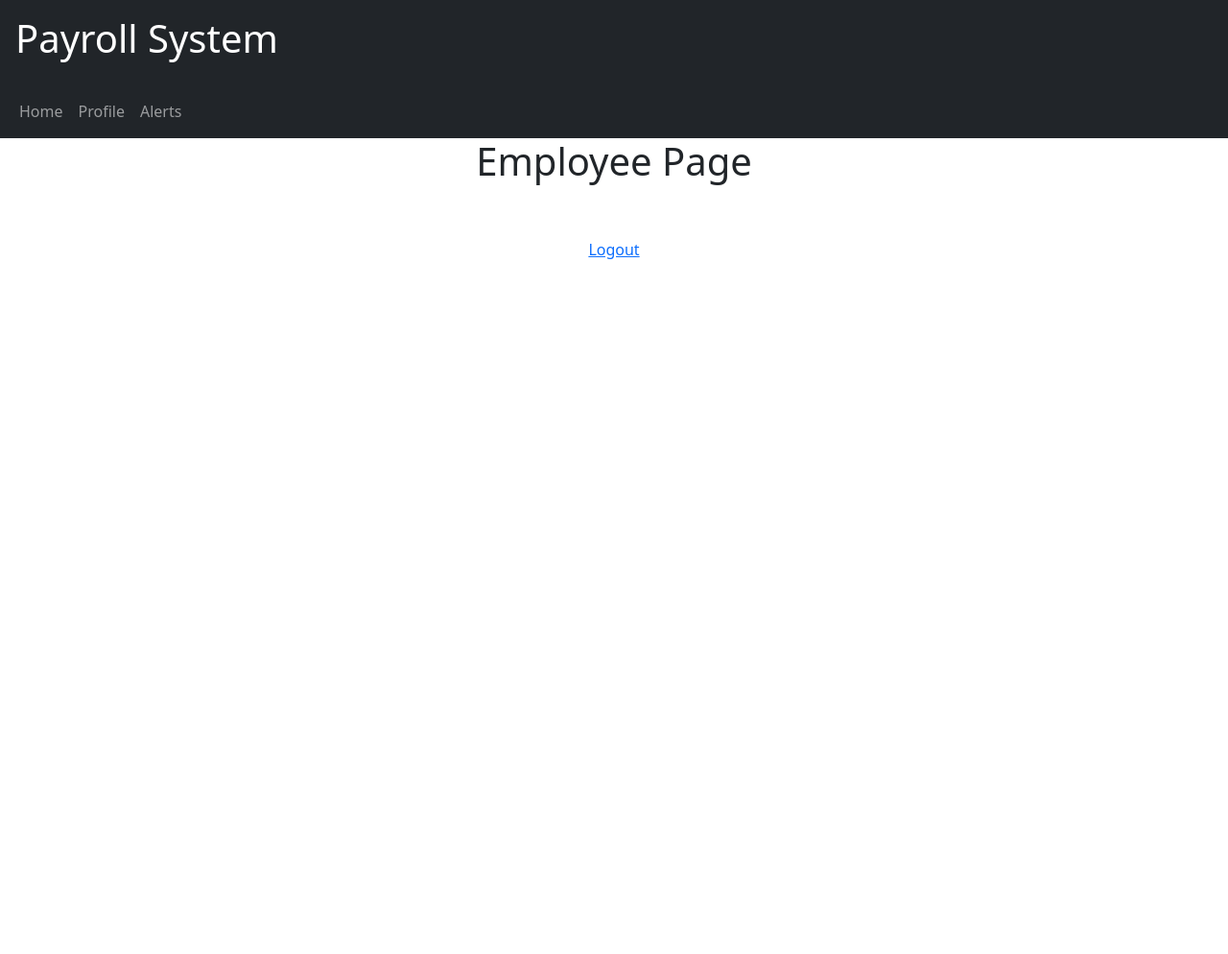
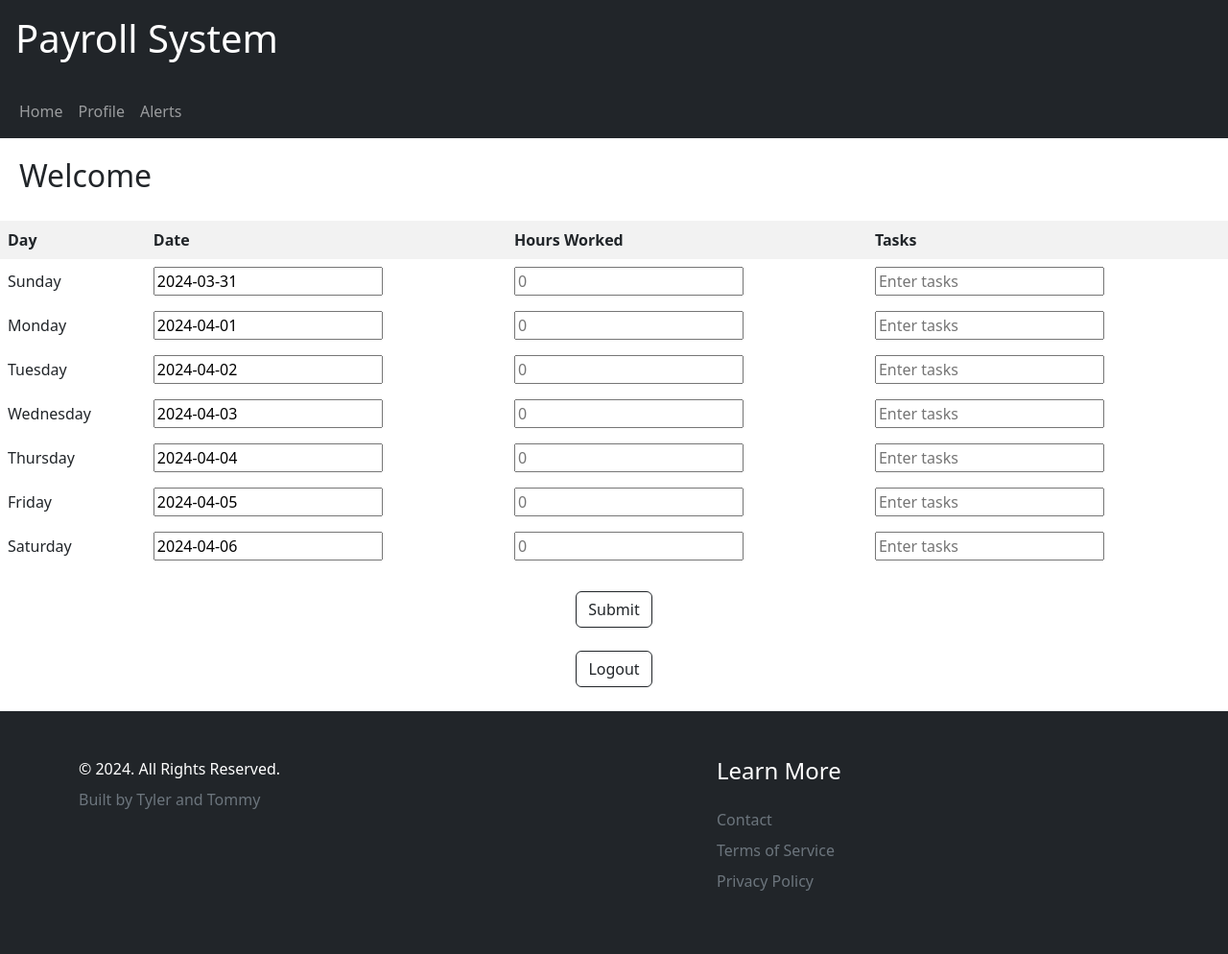
Before and after one commit to tschult2/Payroll, a PHP site: page /employee.php in a window 1280 px wide. Shown: the whole page at 96% size. Before the commit the page ends 270 px from the top, so only its background shows below. Run offline with PHP 8.4, Linux system fonts and the light colour scheme; the visitor is signed in with stand-in values (Sample User, id 1); data that the repository does not hold is empty.

Commit message:
Adding a functional timesheet table and a footer

```diff
--- a/employee.php
+++ b/employee.php
@@ -16,6 +16,27 @@ if (!isset($_SESSION["username"])) {
     <head>
 
         <title></title>
+        <style>
+            h2{
+                padding: 20px;
+            }
+            body {
+                font-family: Arial, sans-serif;
+            }
+            table {
+                width: 100%;
+                border-collapse: collapse;
+            }
+            th, td {
+                border: 1px solid #ddd;
+                padding: 8px;
+                text-align: left;
+            }
+            th {
+                background-color: #f2f2f2;
+            }
+        </style>
+
 
     </head>
 
@@ -23,13 +44,86 @@ if (!isset($_SESSION["username"])) {
 
 
 <?php include 'header.php';
-echo '<center><h1>Employee Page</h1>';
+require 'DBConnect.php';
+$name = '';
+$sql = "SELECT * FROM user WHERE username = ?";
+try {
+  $stmt = $conn->prepare($sql);
+  $stmt->bind_param("s", $_SESSION["username"]);
+  $stmt->execute();
+  $result = $stmt->get_result();
+} catch (Exception $ex) {
+  echo $ex->getMessage;
+  $conn->close();
+  exit;
+}
 
- $_SESSION["username"] ?>
+if (!empty($result) && $result->num_rows > 0) {
+  $row = $result->fetch_assoc();
+  $name = $row['firstName'];
+}
 
-        <br>
-        <br>
-        <a href="logout.php">Logout</a>
+
+echo '<h2>Welcome ' . $name . '</h2>'; ?>
+
+
+        <form action="submit-hours.php">
+            <table>
+                <thead>
+                    <tr>
+                        <th>Day</th>
+                        <th>Date</th>
+                        <th>Hours Worked</th>
+                        <th>Tasks</th>
+                    </tr>
+                </thead>
+                <tbody id="timesheet-body">
+                    <!-- Timesheet rows will be dynamically added here -->
+                </tbody>
+            </table>
+            <div class="text-center pt-4">
+            <button class="btn btn-outline-dark">Submit</button>
+            </div>
+        </form>
+
+<div class="text-center pt-4 pb-4">
+    <a href = "logout.php">
+    <button class="btn btn-outline-dark">Logout</button>
+    </a>
+</div>
+
+<script>
+  // Function to add rows dynamically for each day of the current week (Monday to Friday)
+  function addRowsForCurrentWeek() {
+    var daysOfWeek = ['Sunday', 'Monday', 'Tuesday', 'Wednesday', 'Thursday', 'Friday', 'Saturday'];
+    var today = new Date();
+    var sunday = new Date(today);
+    sunday.setDate(today.getDate() - today.getDay()); // Get Sunday of the current week
+    var saturday = new Date(today);
+    saturday.setDate(today.getDate() + (6 - today.getDay())); // Get Saturday of the current week
+
+    var currentDate = new Date(sunday);
+    var timesheetBody = document.getElementById('timesheet-body');
+    while (currentDate <= saturday) {
+      var dateString = currentDate.toISOString().split('T')[0];
+      var dayOfWeek = daysOfWeek[currentDate.getDay()];
+      var newRow = `
+        <tr>
+          <td>${dayOfWeek}</td>
+          <td><input type="text" name="date[]" value="${dateString}" readonly></td>
+          <td><input type="number" min="0" name = "hours[]" placeholder="0"></td>
+          <td><input type="text" name = "tasks[]" placeholder="Enter tasks"></td>
+        </tr>
+      `;
+      timesheetBody.insertAdjacentHTML('beforeend', newRow);
+      currentDate.setDate(currentDate.getDate() + 1); // Move to the next day
+    }
+  }
+
+  // Add rows for the current week
+  addRowsForCurrentWeek();
+</script>
+
 
     </center>
 
@@ -37,4 +131,8 @@ echo '<center><h1>Employee Page</h1>';
 
 </body>
 
+<footer>
+    <?php include 'footer.php';?>
+</footer>
+
 </html>
--- /dev/null
+++ b/footer.php
@@ -0,0 +1,32 @@
+
+<div class="bg-light py-4 py-md-5 py-xl-8 border-top border-light-subtle bg-dark text-white">
+    <div class="container overflow-hidden">
+      <div class="row gy-4 gy-md-0">
+        <div class="col-xs-12 col-md-7 order-1 order-md-0">
+          <div class="copyright text-center text-md-start">
+            &copy; 2024. All Rights Reserved.
+          </div>
+          <div class="credits text-secondary text-center text-md-start mt-2 fs-7">
+            Built by Tyler and Tommy
+          </div>
+        </div>
+
+        <div class="col-lg-3">
+          <div class="widget">
+            <h4 class="widget-title mb-4">Learn More</h4>
+            <ul class="list-unstyled">
+              <li class="mb-2">
+                <a href="alerts.php" class="link-secondary text-decoration-none">Contact</a>
+              </li>
+              <li class="mb-2">
+                <a href="alerts.php" class="link-secondary text-decoration-none">Terms of Service</a>
+              </li>
+              <li class="mb-0">
+                <a href="alerts.php" class="link-secondary text-decoration-none">Privacy Policy</a>
+              </li>
+            </ul>
+          </div>
+        </div>
+      </div>
+    </div>
+  </div>
--- a/index.php
+++ b/index.php
@@ -28,12 +28,14 @@ if ($_SERVER["REQUEST_METHOD"] == "POST") {
 
     if ($row["usertype"] == "employee") {
 
+        $_SESSION['userid'] = $row['userID'];
         $_SESSION["username"] = $username;
 
         header("location:employee.php");
     } elseif ($row["usertype"] == "admin") {
 
         $_SESSION["username"] = $username;
+        $_SESSION['userid'] = $row['userID'];
 
         header("location:employee.php");
     } else {
--- a/profile.php
+++ b/profile.php
@@ -60,6 +60,6 @@
 
         </form>';
 
-        ?>
+        include 'footer.php';?>
         </body>
         </html>
```
Also changed, not shown: submit-hours.php (added, +55 -0 lines).
